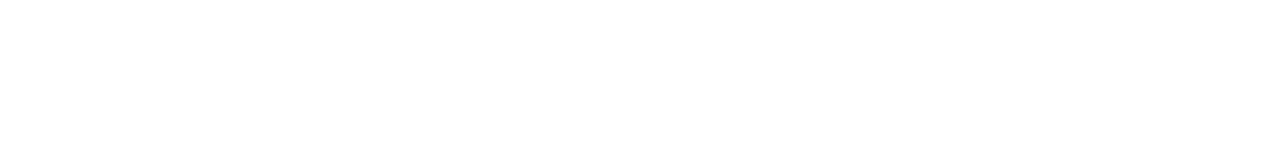
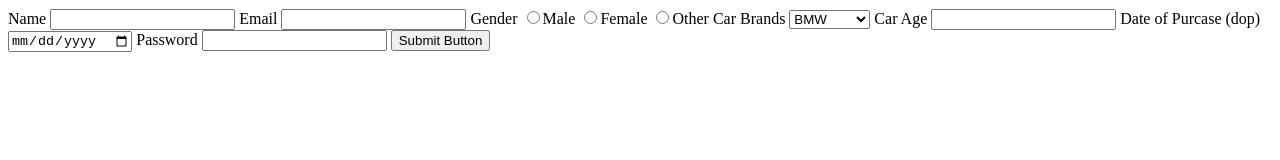
Before and after one commit to acciojob/car-insurance-form-AshwinGP, a website: page main.html in a window 1280 px wide. Drawn offline with Linux system fonts and the light colour scheme.

Commit message:
created a submission

```diff
--- a/main.html
+++ b/main.html
@@ -8,6 +8,37 @@
 
 <body>
 	<!-- the entire body must be written by student -->
+
+        <form>
+  <label for="name">Name</label>
+  <input type="Text" id="name" required>
+
+  <label for="email">Email</label>
+  <input type="email" id="email" required>
+
+<label for="gender">Gender</label>
+  <input type="radio"  name="gender"required>Male
+  <input type="radio"  name ="gender"required>Female
+	<input type="radio" name="gender" required>Other
+
+  <label for="car">Car Brands</label>
+ <select name="cars" id="cars" >
+    <option value="BMW">BMW</option>
+    <option value="Audi">Audi</option>
+    <option value="Mercedez">Mercedez</option>
+   </select>
+  <label for="carage">Car Age</label>
+  <input type="Number" id="carage" required>
+
+	<label for="dop">Date of Purcase (dop)</label>
+  <input type="Date" id="dop" required>
+	<label for="password">Password</label>
+  <input type="Password" id="password" required>
+<button type="submit">Submit Button</button>
+
+
+	</form>
+
     <script type="text/javascript" src="./script.js">
 </script>
 
```
